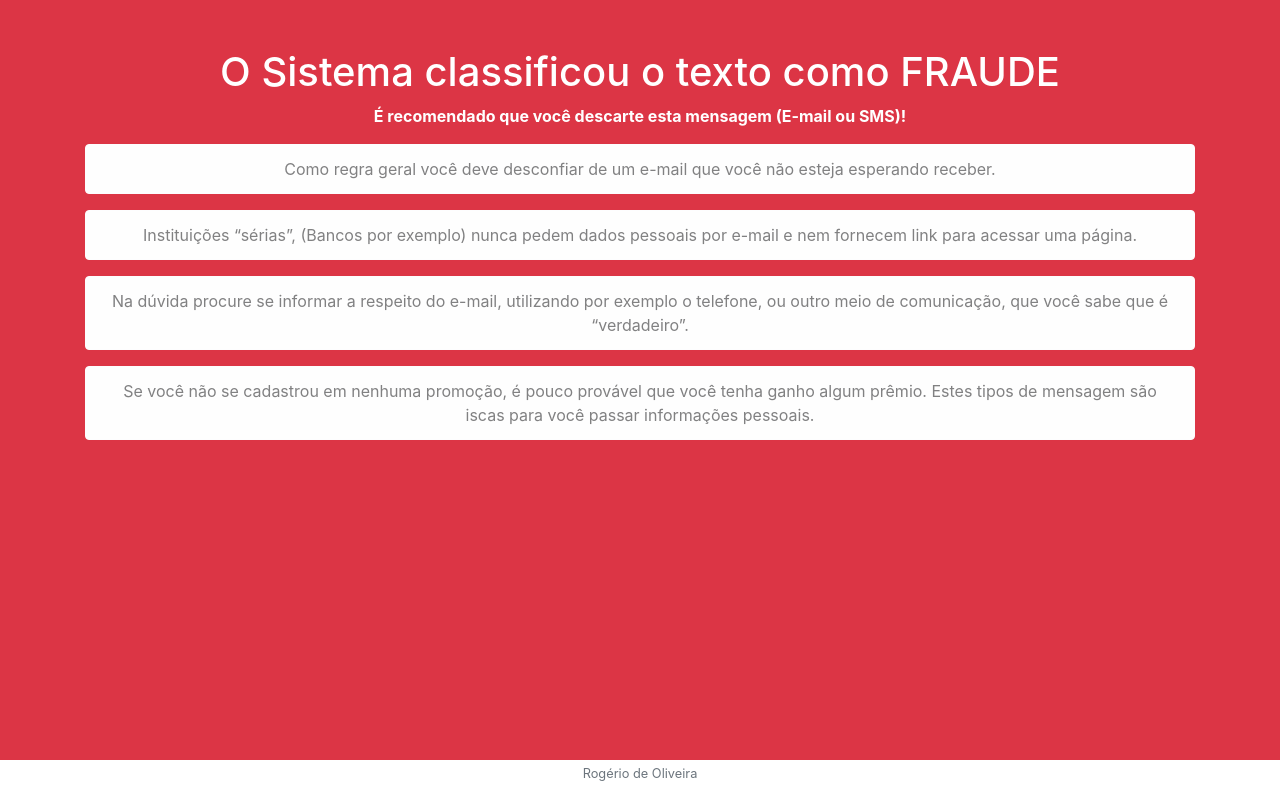
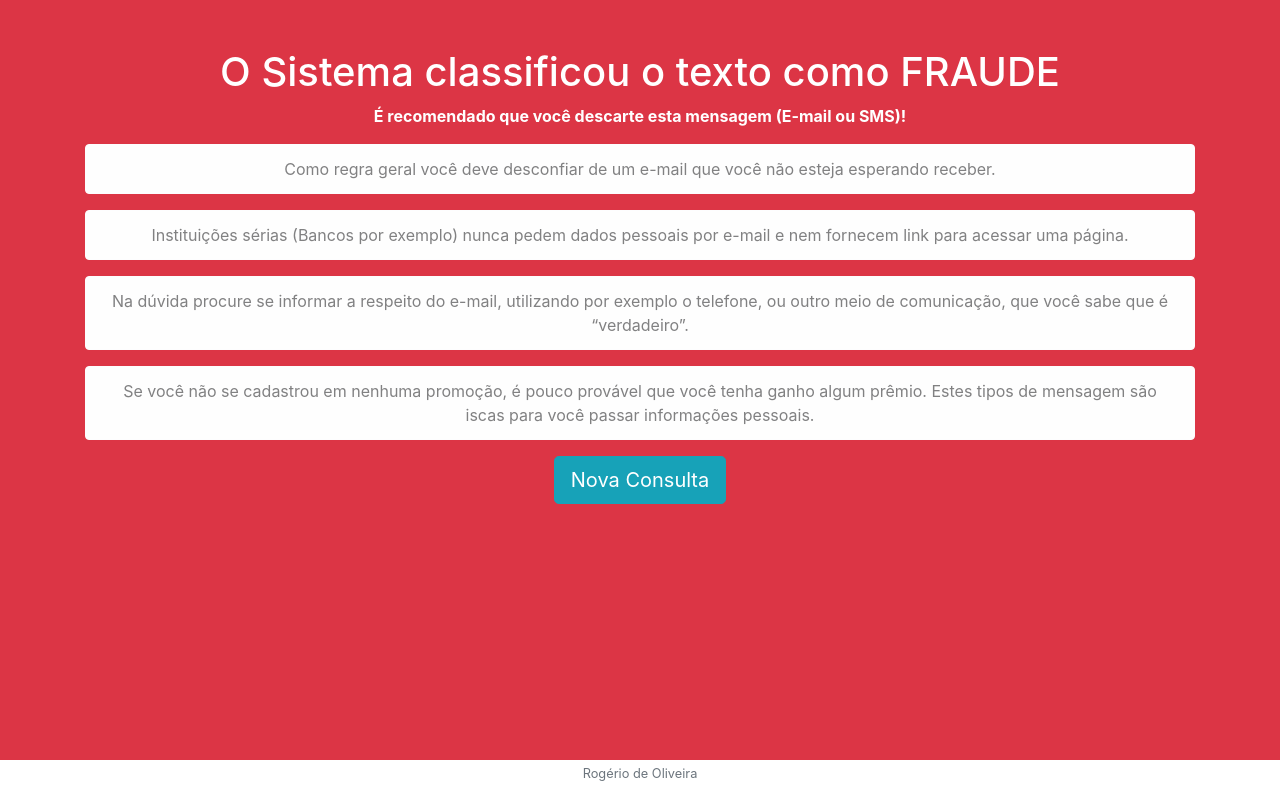
Before and after one commit to rogeriodeoliveira/detector_fraude, a Flask app: template app/templates/fraude.html in a window 1280 px wide. Run offline with Flask 2, Linux system fonts and the light colour scheme; the template is opened without the code that fills it, so the values that code supplies are empty; parts of the project's set-up code (start-up, migrations or seed data) failed here and were passed over; some libraries are stand-ins or nearby versions.

Commit message:
btn Nova Consulta

```diff
--- a/app/templates/fraude.html
+++ b/app/templates/fraude.html
@@ -12,7 +12,7 @@
                 esperando receber.
         </div>
         <div class="alert alert-light" role="alert">
-                Instituições “sérias”, (Bancos por exemplo) nunca pedem dados pessoais
+                Instituições sérias (Bancos por exemplo) nunca pedem dados pessoais
                 por e-mail e nem fornecem link para acessar uma página.
         </div>
         <div class="alert alert-light" role="alert">
@@ -24,6 +24,9 @@
                 tenha ganho algum prêmio. Estes tipos de mensagem são iscas para você
                 passar informações pessoais.
         </div>
+        <div class="text-center pb-5">
+            <button class="btn btn-info btn-lg" type="button" onclick="window.location.href='/';">Nova Consulta</button>
+        </div>
     </div>
 </section>
 {% endblock%}
--- a/app/templates/notfraude.html
+++ b/app/templates/notfraude.html
@@ -10,7 +10,7 @@
                 esperando receber.
         </div>
         <div class="alert alert-light" role="alert">
-                Instituições “sérias”, (Bancos por exemplo) nunca pedem dados pessoais
+                Instituições sérias (Bancos por exemplo) nunca pedem dados pessoais
                 por e-mail e nem fornecem link para acessar uma página.
         </div>
         <div class="alert alert-light" role="alert">
@@ -22,6 +22,9 @@
                 tenha ganho algum prêmio. Estes tipos de mensagem são iscas para você
                 passar informações pessoais.
         </div>
+        <div class="text-center pb-5">
+            <button class="btn btn-info btn-lg" type="button" onclick="window.location.href='/';">Nova Consulta</button>
+        </div>
     </div>
 </section>
 {% endblock%}
```
